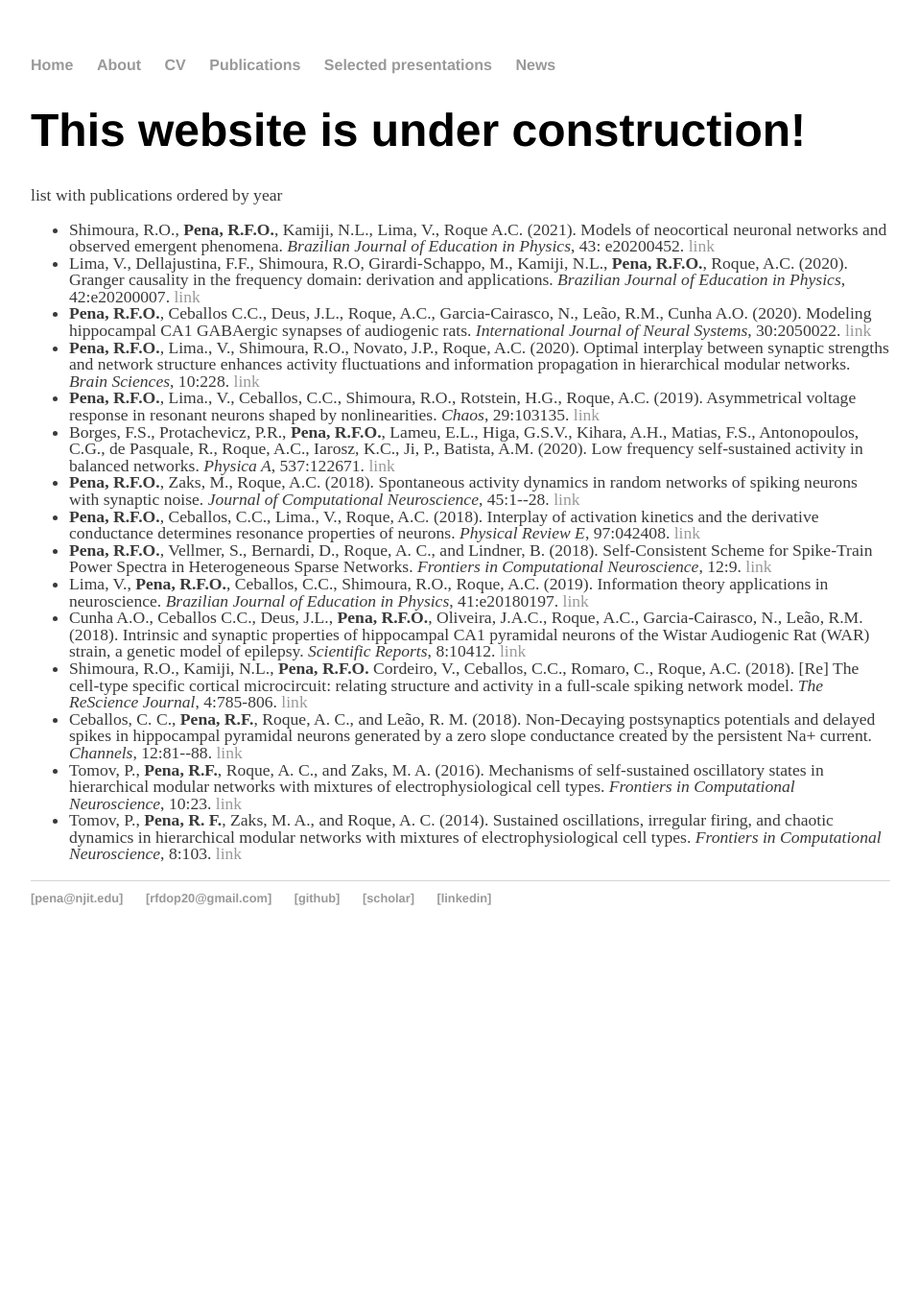
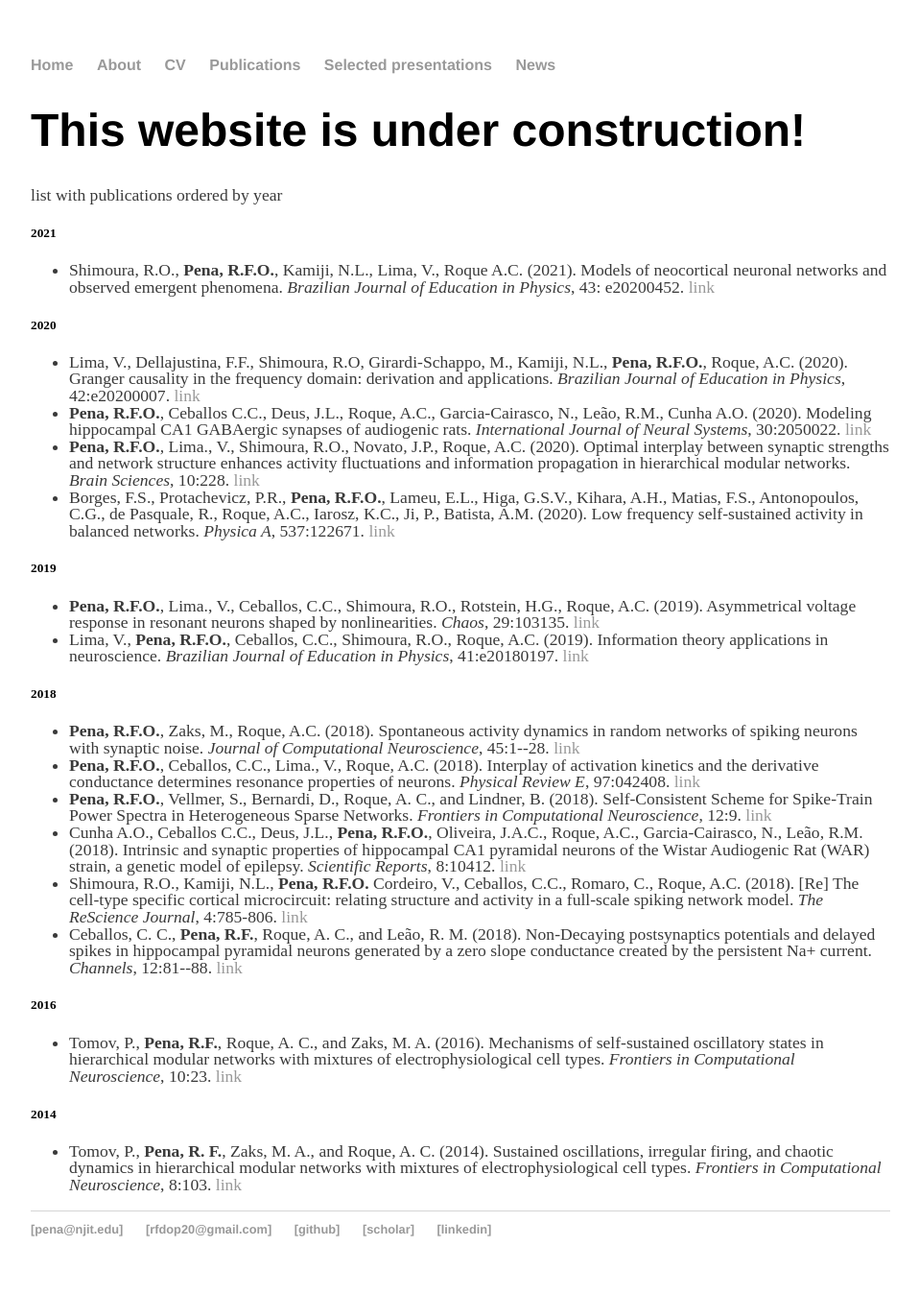
Before and after one commit to pena-rodrigo/oldwebsite, a Jekyll site: the page built from publications/index.html, in a window 1280 px wide. Shown: the whole page at 96% size, without its empty margins (160-1118 px from the left). Built offline with Jekyll 4.4.1, drawn with Linux system fonts in a browser that asks for light colours; before the commit the page ends 1003 px from its top, so only the background shows below that.

Commit message:
ordering publications

```diff
--- a/publications/index.html
+++ b/publications/index.html
@@ -5,10 +5,14 @@ title: Rodrigo Pena
 <div class="blurb">
         		<h1>This website is under construction!</h1>
 				<p>list with publications ordered by year</p>
+				<h5>2021</h5>
 				<ul>
 					<li> Shimoura, R.O., <b>Pena, R.F.O.</b>,  Kamiji, N.L.,  Lima, V., Roque A.C. (2021). Models of neocortical neuronal networks and observed emergent phenomena.
 						<i>Brazilian Journal of Education in Physics</i>, 43: e20200452.
 						<a href="https://doi.org/10.1590/1806-9126-RBEF-2020-0452">link</a>
+				</ul>
+				<h5>2020</h5>
+				<ul>
 					<li> Lima, V., Dellajustina, F.F., Shimoura, R.O, Girardi-Schappo, M., Kamiji, N.L., <b>Pena, R.F.O.</b>, Roque, A.C. (2020). Granger causality in the frequency domain: derivation and applications.
 						<i>Brazilian Journal of Education in Physics</i>, 42:e20200007.
 						<a href="https://doi.org/10.1590/1806-9126-RBEF-2020-0007">link</a>
@@ -18,12 +22,21 @@ title: Rodrigo Pena
 					<li> <b>Pena, R.F.O.</b>, Lima., V., Shimoura, R.O., Novato, J.P., Roque, A.C. (2020). Optimal interplay between synaptic strengths and network structure enhances activity fluctuations and information propagation in hierarchical modular networks.
 						<i>Brain Sciences</i>, 10:228.
 						<a href="https://doi.org/10.3390/brainsci10040228">link</a>
+					<li> Borges, F.S., Protachevicz, P.R., <b>Pena, R.F.O.</b>,  Lameu, E.L., Higa, G.S.V., Kihara, A.H., Matias, F.S., Antonopoulos, C.G., de Pasquale, R.,  Roque, A.C., Iarosz, K.C., Ji, P., Batista, A.M. (2020). Low frequency self-sustained activity in balanced networks.
+						<i>Physica A</i>,  537:122671.
+						<a href="https://doi.org/10.1016/j.physa.2019.122671">link</a>
+				</ul>
+				<h5>2019</h5>
+				<ul>
 					<li> <b>Pena, R.F.O.</b>, Lima., V., Ceballos, C.C., Shimoura, R.O.,  Rotstein, H.G., Roque, A.C. (2019). Asymmetrical voltage response in resonant neurons shaped by nonlinearities.
 						<i>Chaos</i>, 29:103135.
 						<a href="https://doi.org/10.1063/1.5110033">link</a>
-					<li> Borges, F.S., Protachevicz, P.R., <b>Pena, R.F.O.</b>,  Lameu, E.L., Higa, G.S.V., Kihara, A.H., Matias, F.S., Antonopoulos, C.G., de Pasquale, R.,  Roque, A.C., Iarosz, K.C., Ji, P., Batista, A.M. (2020). Low frequency self-sustained activity in balanced networks.
-						<i>Physica A</i>,  537:122671.
-						<a href="https://doi.org/10.1016/j.physa.2019.122671">link</a>
+					<li> Lima, V., <b>Pena, R.F.O.</b>, Ceballos, C.C., Shimoura, R.O., Roque, A.C. (2019). Information theory applications in neuroscience.
+						<i>Brazilian Journal of Education in Physics</i>, 41:e20180197.
+						<a href="http://doi.org/10.1590/1806-9126-rbef-2018-0197">link</a>
+				</ul>
+				<h5>2018</h5>
+				<ul>
 					<li> <b>Pena, R.F.O.</b>, Zaks, M., Roque, A.C. (2018). Spontaneous activity dynamics in random networks of spiking neurons with synaptic noise.
 						<i>Journal of Computational Neuroscience</i>, 45:1--28.
 						<a href="http://doi.org/10.1007/s10827-018-0688-6">link</a>
@@ -45,12 +55,18 @@ title: Rodrigo Pena
 					<li> Ceballos, C. C., <b>Pena, R.F.</b>, Roque, A. C., and Leão, R. M. (2018). Non-Decaying postsynaptics potentials and delayed spikes in hippocampal pyramidal neurons generated by a zero slope conductance created by the persistent Na+ current.
 						<i>Channels</i>, 12:81--88.
 						<a href="http://doi.org/10.1080/19336950.2018.1433940">link</a>
+				</ul>
+				<h5>2016</h5>
+				<ul>
 					<li> Tomov, P., <b>Pena, R.F.</b>, Roque, A. C., and Zaks, M. A. (2016). Mechanisms of self-sustained oscillatory states in hierarchical modular networks with mixtures of electrophysiological cell types.
 						<i>Frontiers in Computational Neuroscience</i>, 10:23.
 						<a href="http://doi.org/10.3389/fncom.2016.00023">link</a>
+				</ul>
+				<h5>2014</h5>
+				<ul>
 					<li> Tomov, P., <b>Pena, R. F.</b>, Zaks, M. A., and Roque, A. C. (2014).
 						Sustained oscillations, irregular firing, and chaotic dynamics in hierarchical modular networks with mixtures of electrophysiological cell types.
 						<i>Frontiers in Computational Neuroscience</i>, 8:103.
 						<a href="http://doi.org/10.3389/fncom.2014.00103">link</a>
-				  </ul>
+				</ul>
     		</div><!-- /.blurb -->
```
Also changed, not shown: other parts of publications/index.html (+0 -3 lines), presentations/video_dd20.png (deleted).
